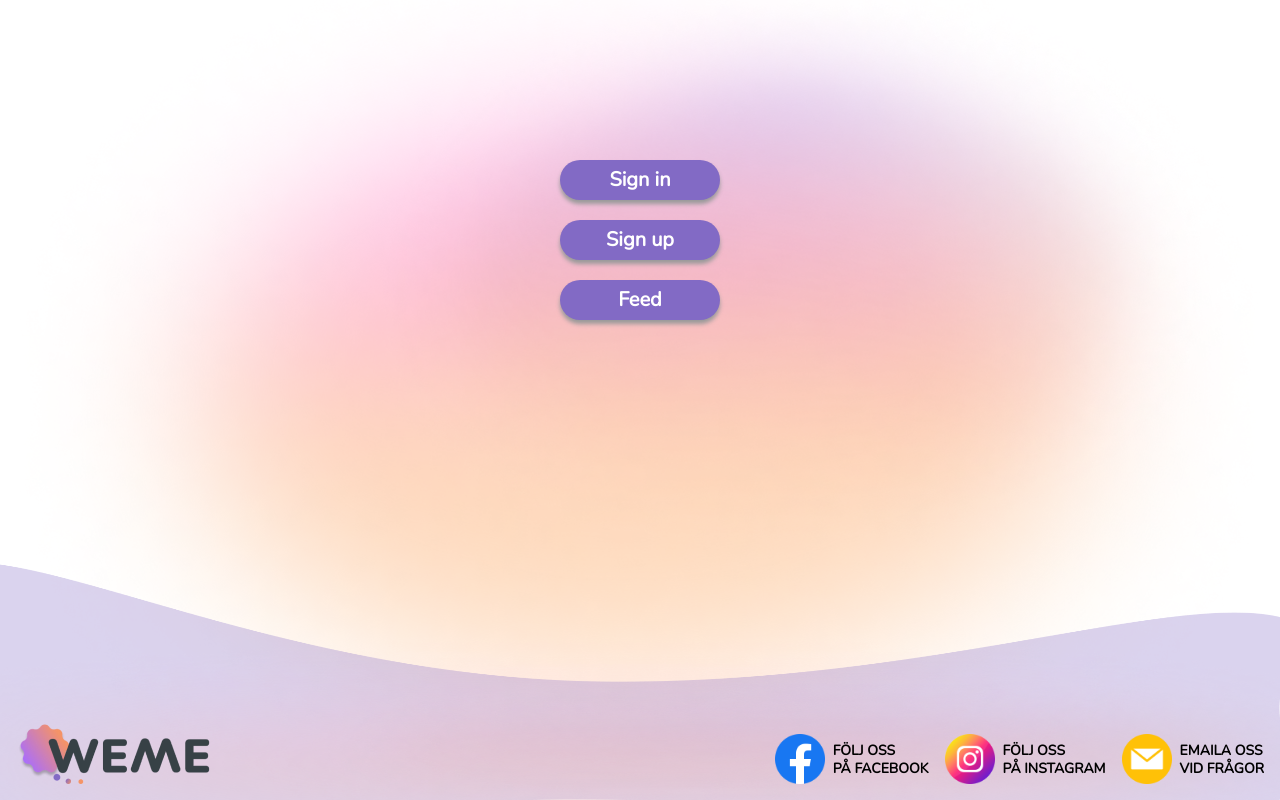
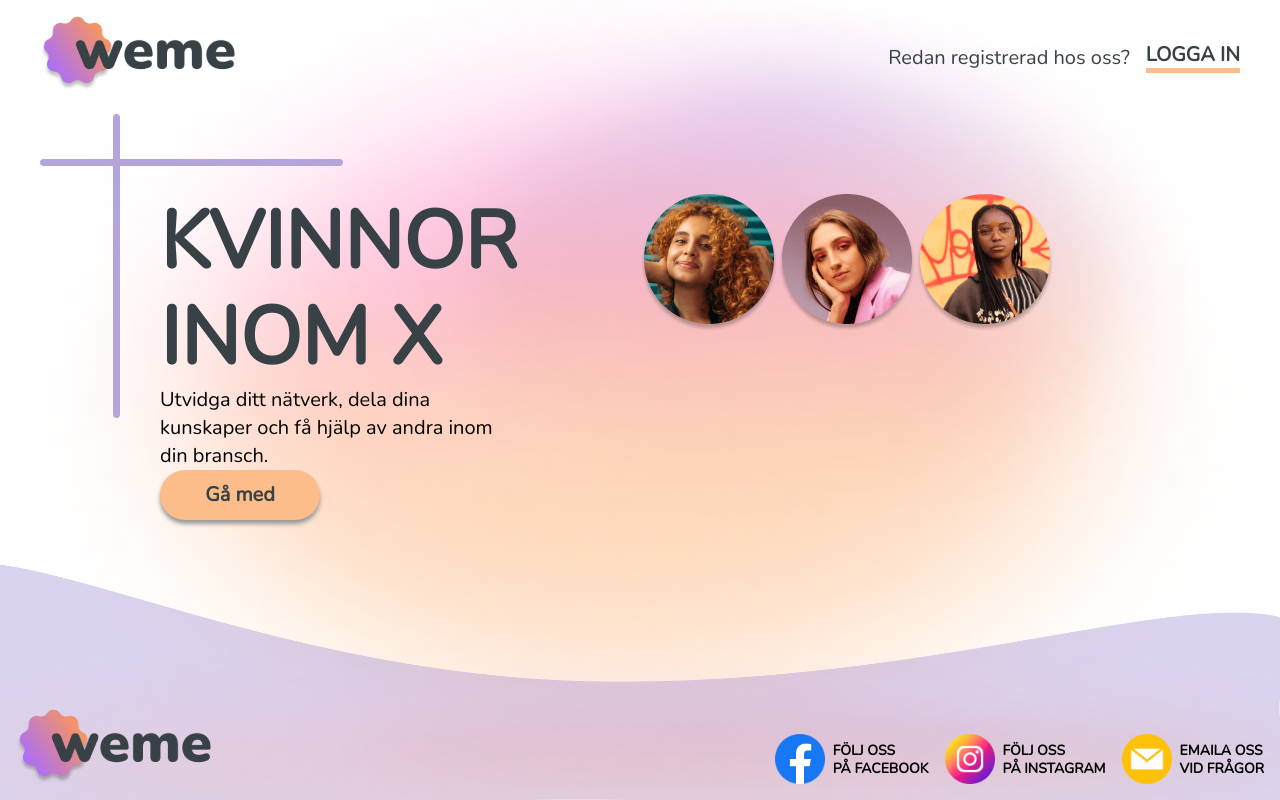
Before and after one commit to ninaodelius/Fem, a Next.js app: page / in a window 1280 px wide. Built offline with nearby package versions, Linux system fonts and the light colour scheme.

Commit message:
added landingpage to index

```diff
--- /dev/null
+++ b/components/buttonjoin.jsx
@@ -0,0 +1,9 @@
+import styles from '../styles/components/buttonjoin.module.css'
+import React, { useState } from 'react'
+
+export default function Button({children, disabled, type}){
+    return (
+            <button className={styles.btn} name="button" disabled={disabled} type={type} >{children}</button>
+    )
+
+}
--- a/components/footer.jsx
+++ b/components/footer.jsx
@@ -6,7 +6,7 @@ export default function Footer(){
         <div className={styles.footerSection}>
 
         <div className={styles.wemeLogo}>
-        <img src={'/images/wemelogo.png'}/></div>
+        <img src={'/images/logonew.png'}/></div>
 
         <div className={styles.socialFooter}>
 
--- a/pages/index.js
+++ b/pages/index.js
@@ -1,10 +1,10 @@
 import Head from 'next/head'
 import Image from 'next/image'
 import styles from '../styles/Home.module.css'
-import Button from '../components/button.jsx'
 import Link from 'next/link'
 import { useRouter } from 'next/router'
 import Footer from '../components/footer.jsx'
+import Button from '../components/buttonjoin'
 
 export default function Home() {
 
@@ -17,9 +17,40 @@ const handleClick = () => {
   return (
   <>
   <div className={styles.container}>
-    <Button><Link href='/auth/sign-in' passHref>Sign in</Link></Button>
-    <Button><Link href="/auth/sign-up" passHref>Sign up</Link></Button>
-    <Button><Link href="/feed" passHref>Feed</Link></Button>
+    <div className={styles.header}>
+    <div className={styles.headerLeft}>
+    <img src={'/images/logonew.png'}/>
+    </div>
+    <div className={styles.headerRight}>
+    Redan registrerad hos oss?
+    <Link href='/auth/sign-in' passHref><div className={styles.signin}>Logga in</div></Link>
+    </div>
+    </div>
+
+    <div className={styles.mainContent}>
+    <div className={styles.left}>
+
+
+    <img src={'/images/graphic.png'}/>
+    <div className={styles.graphicContent}>kvinnor <br></br>inom x</div>
+
+    <div className={styles.graphicText}>
+    Utvidga ditt nätverk, dela dina kunskaper och få hjälp av andra inom din bransch.
+    <Button><Link href="/auth/sign-up" passHref>Gå med</Link></Button>
+    </div>
+
+    </div>
+
+    <div className={styles.right}>
+    <div className={styles.threeWomen}>
+            <img src={'/images/Woman1.png'}/>
+            <img src={'/images/Woman2.png'}/>
+            <img src={'/images/Woman3.png'}/>
+    </div>
+    </div>
+
+  </div>
+
   </div>
    <Footer/>
   </>
--- a/styles/Home.module.css
+++ b/styles/Home.module.css
@@ -1,15 +1,15 @@
 .container {
-    padding-top: 20vh;
+    padding-top: 2vh;
+    padding-left: 5vh;
+    padding-right: 5vh;
     display: flex;
-      gap: 20px;
-      min-height: 100vh;
       font-family: 'Nunito';
       background-image: url("/images/background.png");
       background-repeat: no-repeat;
       background-position: right;
       background-size: cover;
       flex-direction: column;
-      align-items: center;
+      min-height: 100vh;
 }
 
 @media (max-width: 600px) {
@@ -18,3 +18,94 @@
     flex-direction: column;
   }
 }
+
+.header{
+  display:flex;
+  justify-content: space-between;
+  font-family: 'Nunito';
+font-style: normal;
+font-weight: 400;
+font-size: 20px;
+line-height: 27px;
+color: #374146;
+margin-bottom: 2vh;
+}
+
+.headerRight{
+  display: flex;
+  align-items: center;
+}
+
+.signin{
+  display: flex;
+  font-family: 'Nunito';
+font-style: normal;
+font-weight: 900;
+font-size: 20px;
+line-height: 27px;
+text-transform: uppercase;
+color: #374146;
+border-bottom: 5px solid #FCBD8A;
+cursor: pointer;
+margin-left: 2vh;
+}
+
+.mainContent{
+  display: flex;
+  flex-direction: row;
+  justify-content: space-around;
+}
+
+.left{
+  width: 50%;
+  flex-direction: column;
+
+}
+
+.left img{
+  display:flex;
+  position: absolute;
+}
+
+.graphicContent{
+  display: flex;
+  font-family: 'Nunito';
+font-style: normal;
+font-weight: 700;
+font-size: 80px;
+line-height: 96px;
+text-transform: uppercase;
+color: #374146;
+padding-left: 15vh;
+padding-top: 10vh;
+}
+
+.graphicText{
+  display: flex;
+  font-family: 'Nunito';
+font-style: normal;
+font-weight: 300;
+font-size: 20px;
+line-height: 28px;
+color: #000000;
+padding-left: 15vh;
+  flex-direction: column;
+  width: 80%;
+
+}
+
+.threeWomen{
+  display: flex;
+  flex-direction: row;
+}
+
+.threeWomen img{
+  display:flex;
+  position:relative;
+  grid-template-columns: 1f;
+  }
+
+.right{
+  width: 50%;
+padding-top: 10vh;
+}
--- /dev/null
+++ b/styles/components/buttonjoin.module.css
@@ -0,0 +1,38 @@
+.btn-container{
+    background-color: #fff;
+}
+
+.btn{
+    z-index: 20;
+    background: #FCBD8A;
+    border-radius: 30px;
+    height: 50px;
+    width: 160px;
+    border: none;
+    color: #374146;
+    text-align: center;
+    font-size: 20px;
+    line-height: 28px;
+    font-weight: 900;
+    font-family: 'Nunito';
+    font-style: normal;
+    transition: 0.3s;
+    display: inline-block;
+    cursor: pointer;
+    filter:drop-shadow(0px 4px 2px #999);
+}
+.btn:hover{
+    background-color: #F1A15F;
+    filter:drop-shadow(0px 5px 3px #999);
+    border-radius: 30px;
+}
+
+.btn:active{
+    background-color: #FFECDC;
+    box-shadow: 0px 4px 4px rgba(0, 0, 0, 0.25);
+}
+
+.btn:disabled {
+    pointer-events: none;
+    background-color: #999;
+}
```
Also changed, not shown: public/images/graphic.png (added), public/images/logonew.png (added).
